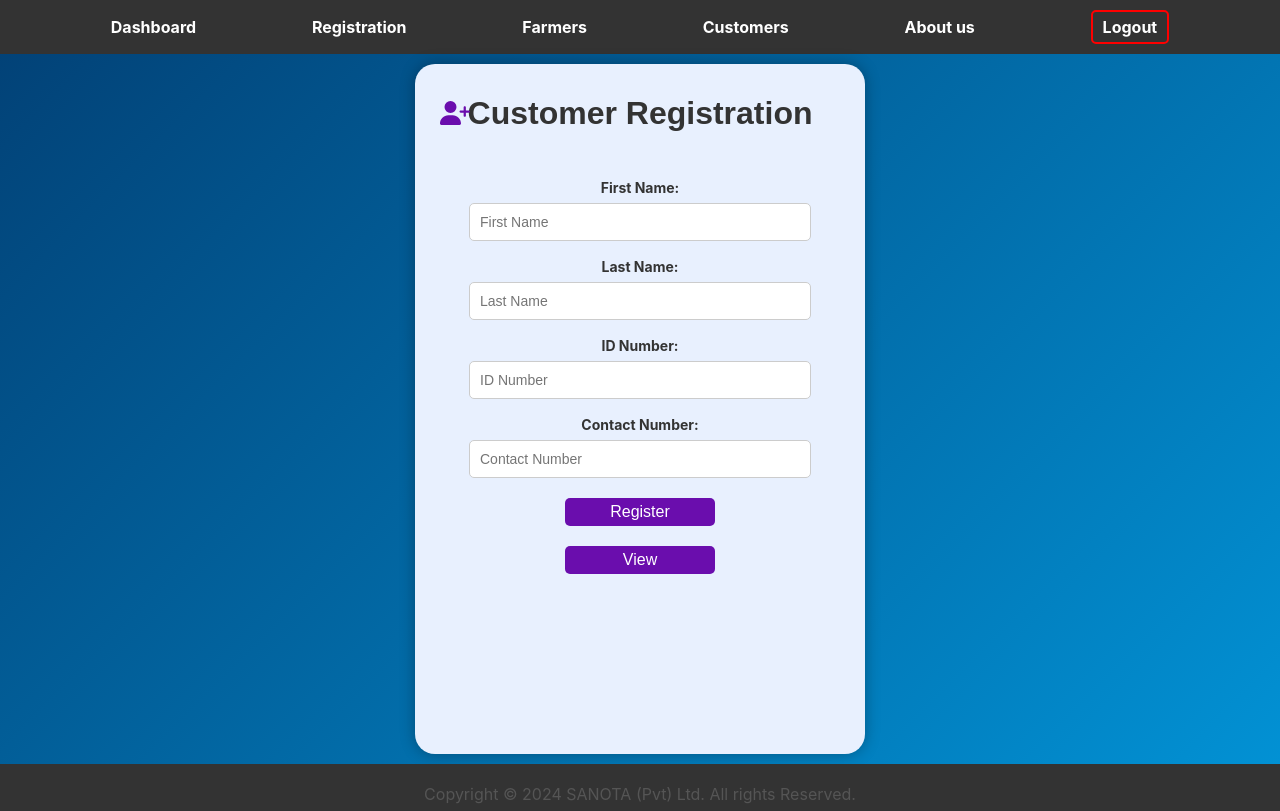
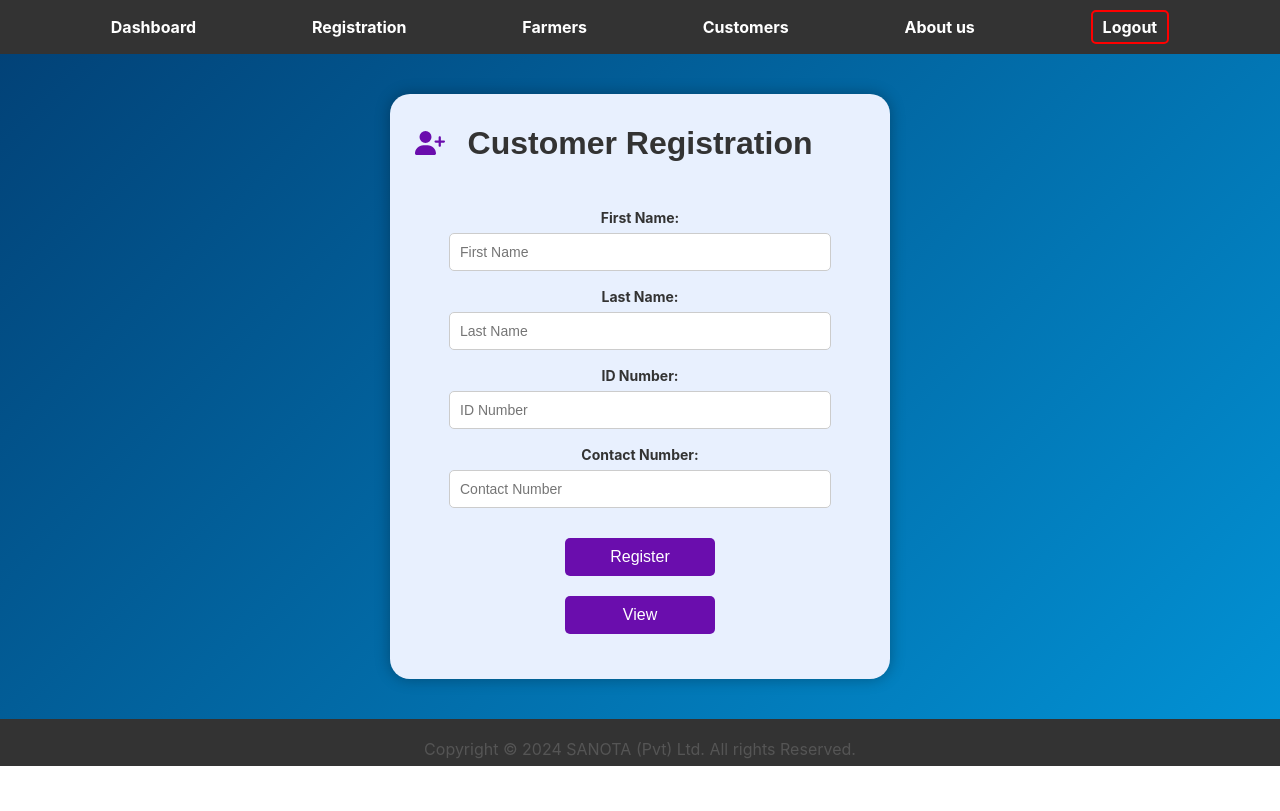
Before and after one commit to sulaiman4342/Farmers-and-Customers-Application, a React (Vite) app in the folder react-vite-application/: page /customer-registration in a window 1280 px wide. Built offline with nearby package versions, Linux system fonts and the light colour scheme.

Commit message:
Customer registation page corrected with styling

```diff
--- a/react-vite-application/src/pages/CustomerRegistrationForm.css
+++ b/react-vite-application/src/pages/CustomerRegistrationForm.css
@@ -6,21 +6,20 @@
 /* Container styling */
 .registration-form-container {
   background-color: #e8f0fe;
-  height:80vh;
+  height:auto;
   padding: 25px;
   border-radius: 20px;
   box-shadow: 0 0 15px rgba(0, 0, 0, 0.3);
-  max-width: 400px;
-  margin: 10px auto;
+  max-width: 450px;
+  margin: 40px auto;
   display: flex;
   flex-direction: column;
-
 }
 
 /* Form header styling */
 .form-header {
   display: flex;
-  flex-direction: column; /* Stack icon and heading vertically */
+  flex-direction: row; /* Stack icon and heading vertically */
   align-items: center;
   margin-bottom: 20px;
   position: relative;
@@ -35,8 +34,9 @@
 
 /* Icon styling */
 .form-icon {
-  margin-right: 10px;
+  margin-right: 15px;
   color: #6a0dad;
+
 }
 
 /* Form heading */
@@ -60,7 +60,7 @@ label {
 
 input[type="text"] {
   width: 100%;
-  padding: 10px;
+  padding: 12px;
   border-radius: 5px;
   border: 1px solid #ccc;
   font-size: 14px;
@@ -71,15 +71,16 @@ input[type="text"] {
   display: flex;
   flex-direction: column; /* Stack buttons vertically */
   align-items: center; /* Center buttons horizontally */
-  margin-top: 20px;
+  margin-top: 30px;
   gap: 20px;
+  padding-bottom: 20px;
 }
 
 /* Register button styling */
 .reg-view-button {
   background-color: #6a0dad;
   color: white;
-  padding: 5px 20px;
+  padding: 10px 20px;
   border: none;
   border-radius: 5px;
   font-size: 16px;
@@ -112,3 +113,12 @@ input[type="text"] {
         margin-bottom: 40px ;
       }
 }
+
+/* Ensure dynamic content fits */
+html, body {
+  min-height: 100%; /* Ensure body stretches fully */
+}
+
+.registration-form-container {
+  flex-grow: 1; /* Allow it to stretch dynamically */
+}
```
